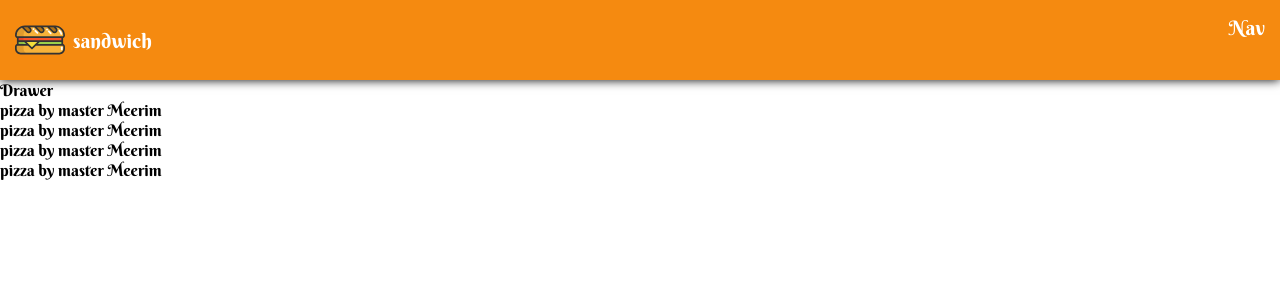
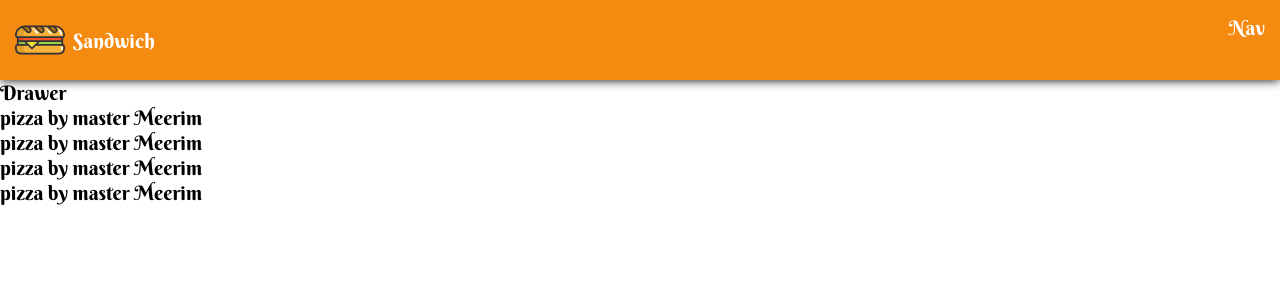
Before and after one commit to Meerim022028/builder, a React (Create React App) app: page / in a window 1280 px wide. Shown: the top 300 px of the page. Built offline with nearby package versions, Linux system fonts and the light colour scheme.

Commit message:
added foun-size in logo

```diff
--- a/src/App.css
+++ b/src/App.css
@@ -1,4 +1,5 @@
 body{
     font-family: 'Berkshire Swash', cursive;
     margin: 0%;
+    font-size: 20px;
 }
--- a/src/componets/Logo/Logo.js
+++ b/src/componets/Logo/Logo.js
@@ -6,7 +6,7 @@ const Logo = ({ }) => {
     return (
         <div className={classes.Logo}>
             <img src={Logotip} />
-            <span>sandwich</span>
+            <span>Sandwich</span>
         </div>
     );
 }
```
